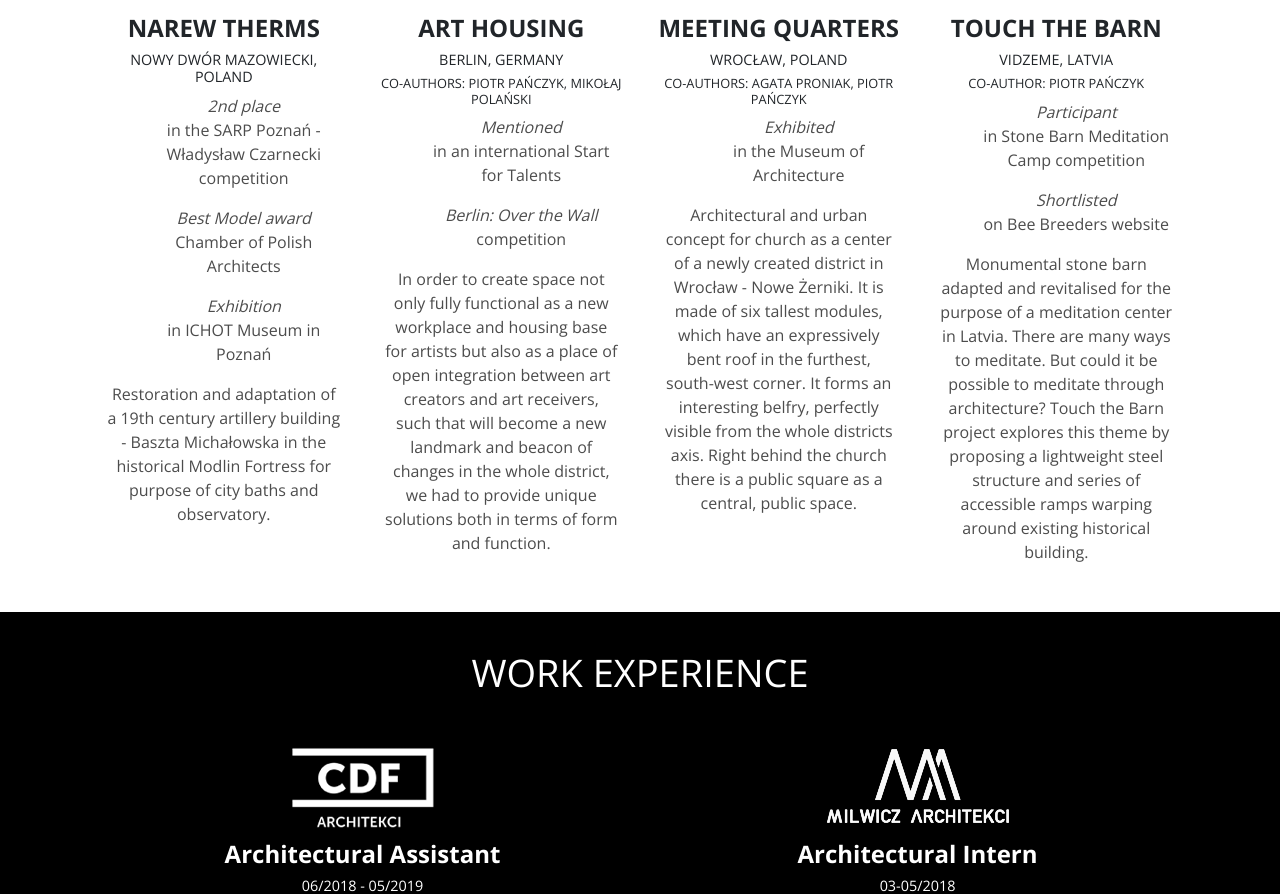
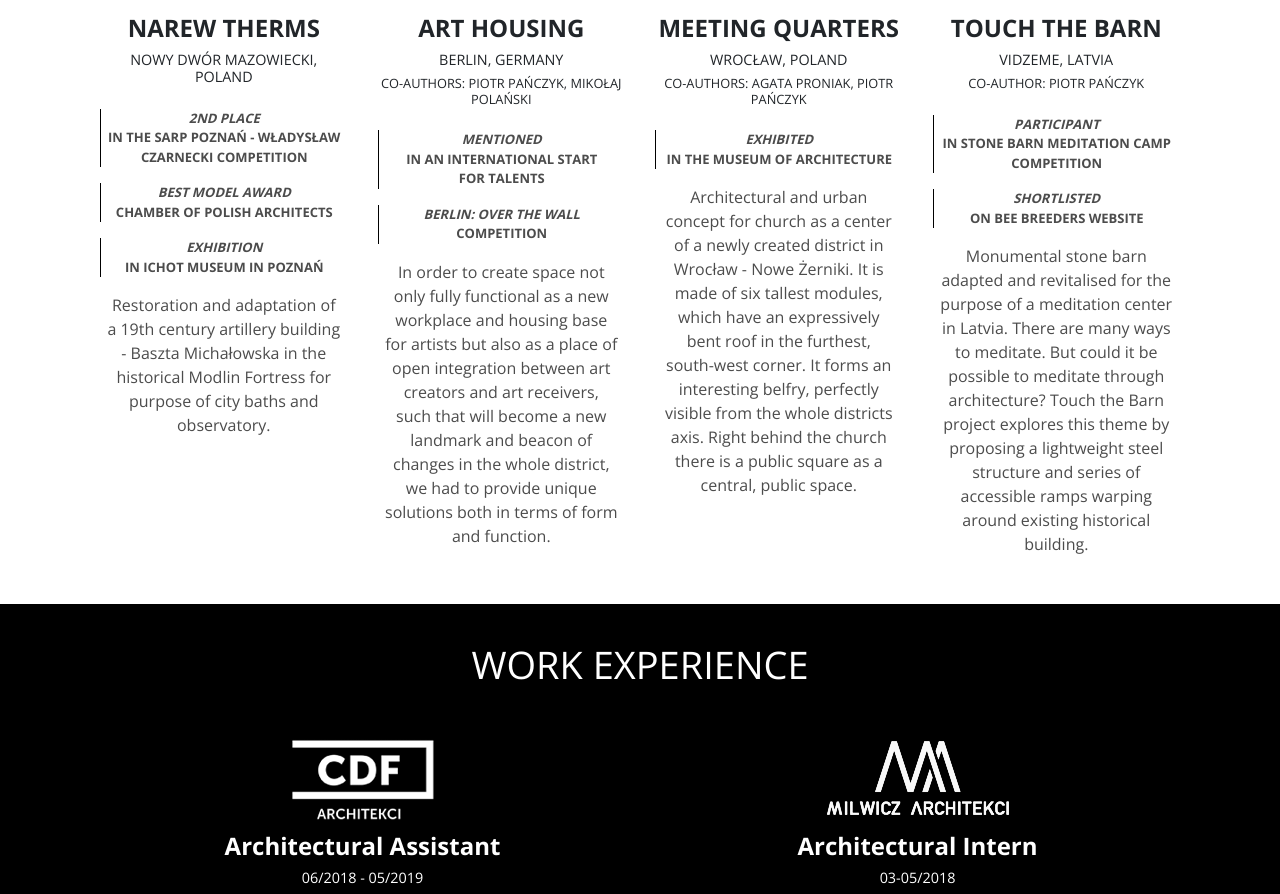
Before and after one commit to palczo/mp-portfolio, a plain HTML site: page index.html in a window 1280 px wide. Shown: the part 891-1785 px from the top of the page. Drawn offline with nearby package versions, Linux system fonts and the light colour scheme.

Commit message:
fix styles for class="list2"

```diff
--- a/css/styles.css
+++ b/css/styles.css
@@ -230,20 +230,20 @@ li {
 
 /* LIST #2 */
 
-#list2 {
+.list2 {
     padding: 15px 0 0 0;
 }
 
-#list2 ol {
+.list2>ol {
     font-size: 24px;
     font-weight: 700;
     color: #4c4c4c;
     padding-left: 0;
 }
 
-#list2 ol li {}
+.list2>ol>li {}
 
-#list2 ol li p {
+.list2>ol>li>p {
     padding: 0;
     font-size: 13px;
     color: #4c4c4c;
@@ -251,7 +251,7 @@ li {
     text-transform: uppercase;
 }
 
-#list2 ol li p em {
+list2>ol>li>p>em {
     display: block;
 }
 
```
